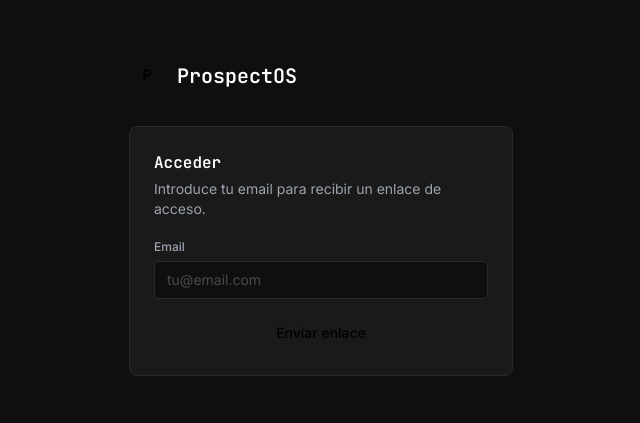
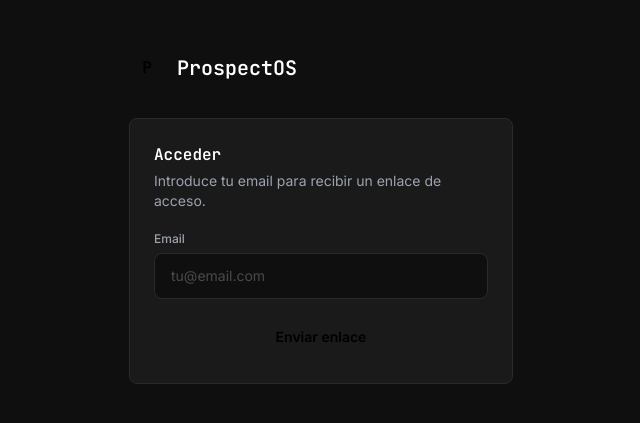
Before and after one commit to rai1001/ProspectOs, a React (Vite) app: page / in a window 1280 px wide. Shown: the part 183-606 px from the top of the page, without its empty margins (319-959 px from the left). Built offline with nearby package versions, Linux system fonts and the light colour scheme; no server answers.

Commit message:
style(design): FINDING-003 — unify input/button border-radius and padding with audit page

```diff
--- a/src/pages/Login.tsx
+++ b/src/pages/Login.tsx
@@ -52,12 +52,12 @@ export default function Login() {
               onChange={e => setEmail(e.target.value)}
               placeholder="tu@email.com"
               required
-              className="w-full bg-[#0f0f0f] border border-[#2a2a2a] rounded px-3 py-2 text-sm text-white placeholder-[#4a4a4a] focus:outline-none focus:border-amber-500 mb-4"
+              className="w-full bg-[#0f0f0f] border border-[#2a2a2a] rounded-lg px-4 py-3 text-sm text-white placeholder-[#4a4a4a] focus:outline-none focus:border-amber-500 mb-4"
             />
             <button
               type="submit"
               disabled={loading}
-              className="w-full bg-amber-500 hover:bg-amber-600 disabled:opacity-50 text-black font-medium text-sm rounded px-4 py-2 transition-colors"
+              className="w-full bg-amber-500 hover:bg-amber-600 disabled:opacity-50 text-black font-semibold text-sm rounded-lg px-4 py-3 transition-colors"
             >
               {loading ? 'Enviando...' : 'Enviar enlace'}
             </button>
```
